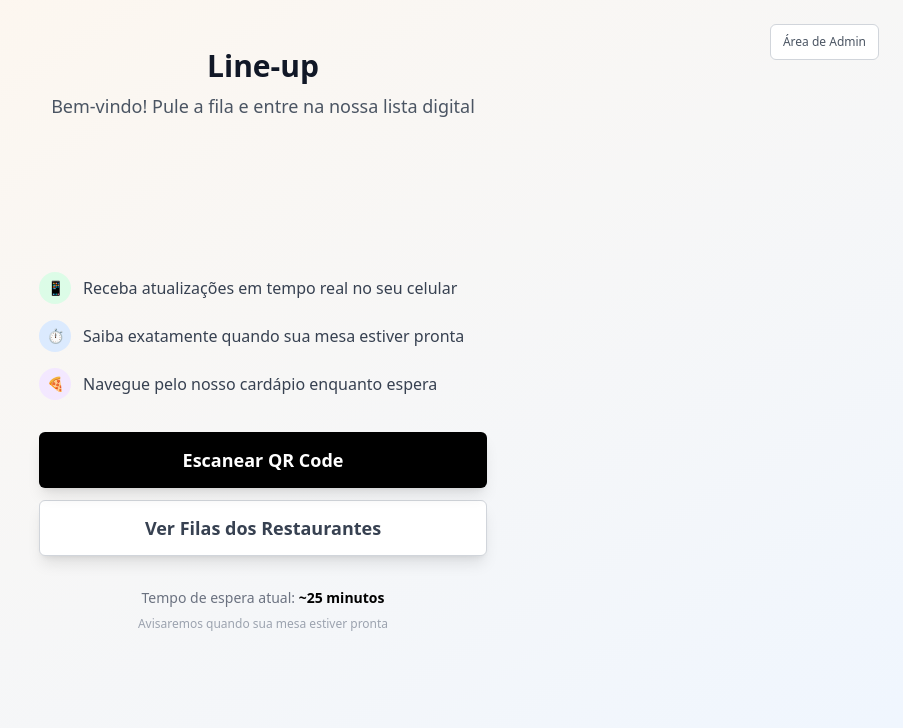
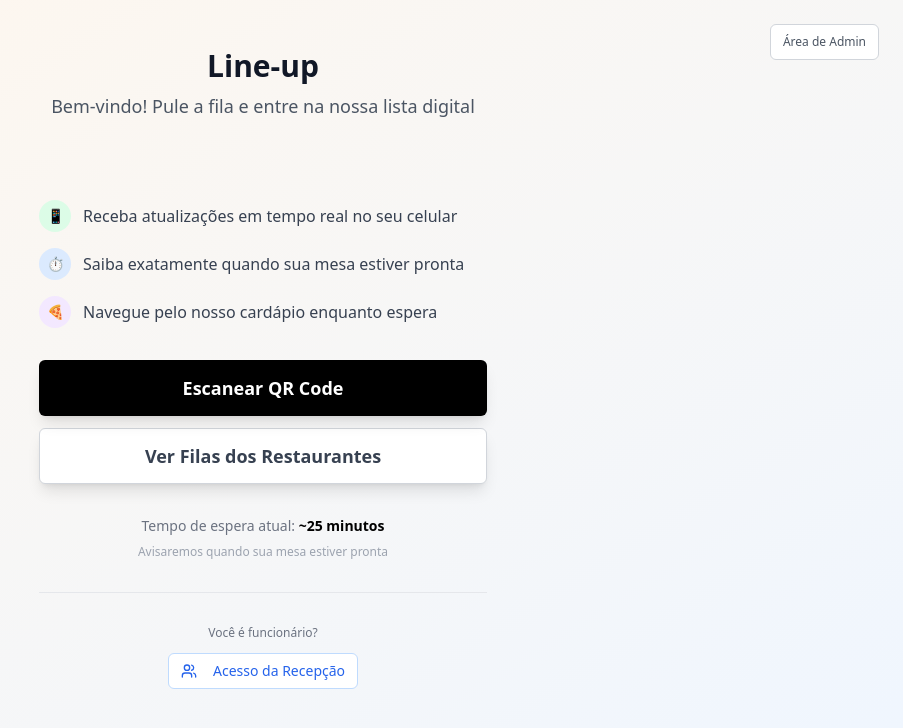
Before and after one commit to luisvmelo/queue-joy-ride, a React (Vite) app: page / in a window 1280 px wide. Shown: the top 728 px of the page, without its empty margins (377-1280 px from the left). Built offline with nearby package versions, Linux system fonts and the light colour scheme.

Commit message:
recepcionista agora com botao na tela inicial

```diff
--- a/src/App.tsx
+++ b/src/App.tsx
@@ -39,7 +39,7 @@ const App = () => (
           <Route path="/queue/:restaurantId" element={<QueuePage />} />
           <Route path="/admin" element={<AdminDashboard />} />
           <Route path="/receptionist" element={<ReceptionistDashboard />} />
-          <Route path="/receptionist-access" element={<ReceptionistAccess />} />
+          <Route path="/receptionist-access/:restaurantId" element={<ReceptionistAccess />} />
           <Route path="/receptionist-login" element={<ReceptionistLogin />} />
           <Route path="/login" element={<Login />} />
           <Route path="/register" element={<Register />} />
--- a/src/pages/CheckIn.tsx
+++ b/src/pages/CheckIn.tsx
@@ -130,11 +130,11 @@ const CheckIn = () => {
           throw new Error('Falha ao armazenar credenciais. Tente novamente.');
         }
 
-        // Toast de sucesso
+        // Toast de sucesso com mensagem personalizada
         toast({
-          title: "Entrada na fila confirmada! 🎉",
-          description: `Você está na posição ${queue_position} da fila.`,
-          duration: 3000
+          title: "🎉 Bem-vindo à fila virtual!",
+          description: `Olá ${sanitizedName}! Você está na posição ${queue_position} da fila do ${restaurant.name}. Relaxe e aguarde - avisaremos quando sua mesa estiver pronta!`,
+          duration: 5000
         });
 
         // Redirecionamento
--- a/src/pages/Index.tsx
+++ b/src/pages/Index.tsx
@@ -1,26 +1,33 @@
 import { useState } from "react";
 import { Button } from "@/components/ui/button";
 import { useNavigate } from "react-router-dom";
+import { Users } from "lucide-react";
 import QRScanner from "@/components/QRScanner";
+
 const Index = () => {
   const navigate = useNavigate();
   const [showScanner, setShowScanner] = useState(false);
+
   const handleScanQRCode = () => {
     setShowScanner(true);
   };
+
   const handleCloseScanner = () => {
     setShowScanner(false);
   };
-  return <div className="min-h-screen bg-gradient-to-br from-orange-50 to-blue-50 flex flex-col">
+
+  return (
+    <div className="min-h-screen bg-gradient-to-br from-orange-50 to-blue-50 flex flex-col">
       {/* Header */}
       <div className="text-center pt-12 pb-8 relative">
         <h1 className="text-3xl font-bold text-gray-900 mb-2">Line-up</h1>
         <p className="text-gray-600 text-lg">Bem-vindo! Pule a fila e entre na nossa lista digital</p>
 
-        {/* Cadastrar Empresa Button */}
+        {/* Admin Button */}
         <div className="absolute top-6 right-6">
-          <Button onClick={() => navigate("/login")} variant="outline" size="sm" className="text-xs border-gray-300 text-gray-600 hover:bg-gray-50">Área de Admin
-        </Button>
+          <Button onClick={() => navigate("/login")} variant="outline" size="sm" className="text-xs border-gray-300 text-gray-600 hover:bg-gray-50">
+            Área de Admin
+          </Button>
         </div>
       </div>
 
@@ -70,11 +77,29 @@ const Index = () => {
               Avisaremos quando sua mesa estiver pronta
             </p>
           </div>
+
+          {/* Receptionist Access Button */}
+          <div className="pt-8 border-t border-gray-200">
+            <div className="text-center mb-4">
+              <p className="text-xs text-gray-500 mb-3">Você é funcionário?</p>
+              <Button
+                onClick={() => navigate("/receptionist-login")}
+                variant="outline"
+                size="sm"
+                className="border-blue-200 text-blue-600 hover:bg-blue-50 hover:border-blue-300"
+              >
+                <Users className="w-4 h-4 mr-2" />
+                Acesso da Recepção
+              </Button>
+            </div>
+          </div>
         </div>
       </div>
 
       {/* QR Scanner Modal */}
       {showScanner && <QRScanner onClose={handleCloseScanner} />}
-    </div>;
+    </div>
+  );
 };
+
 export default Index;
```
